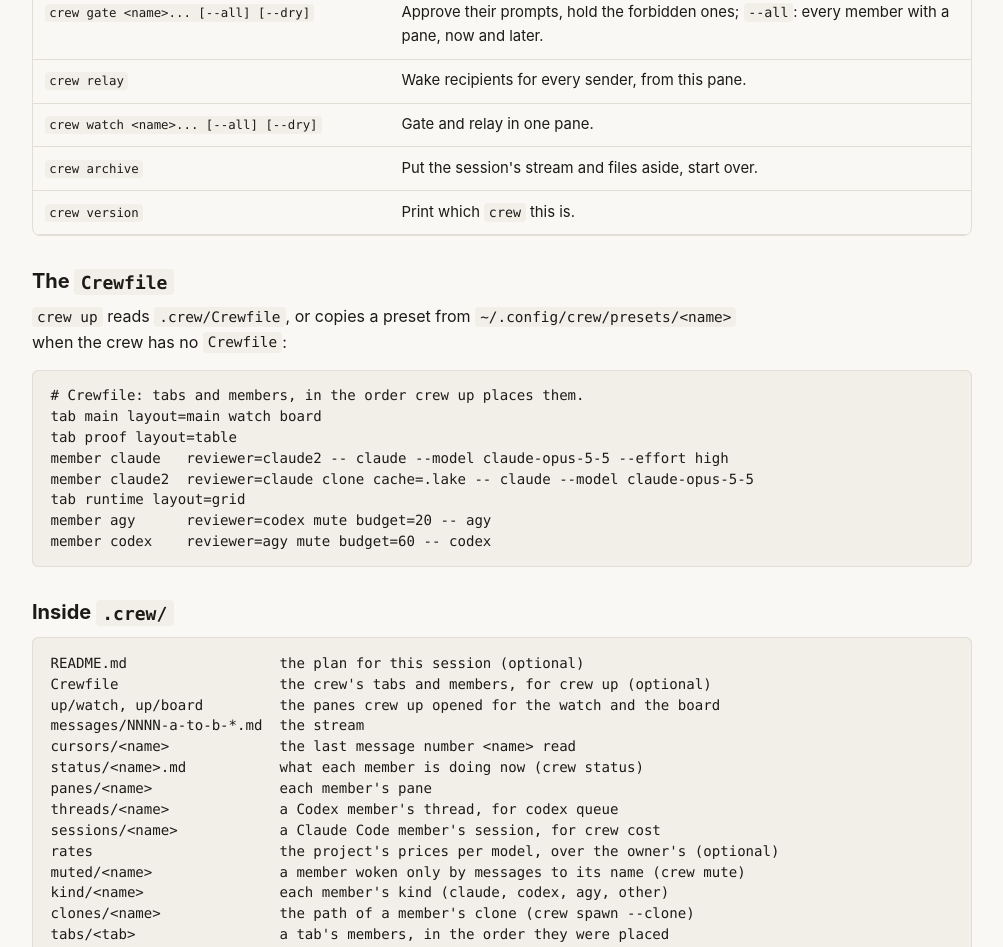
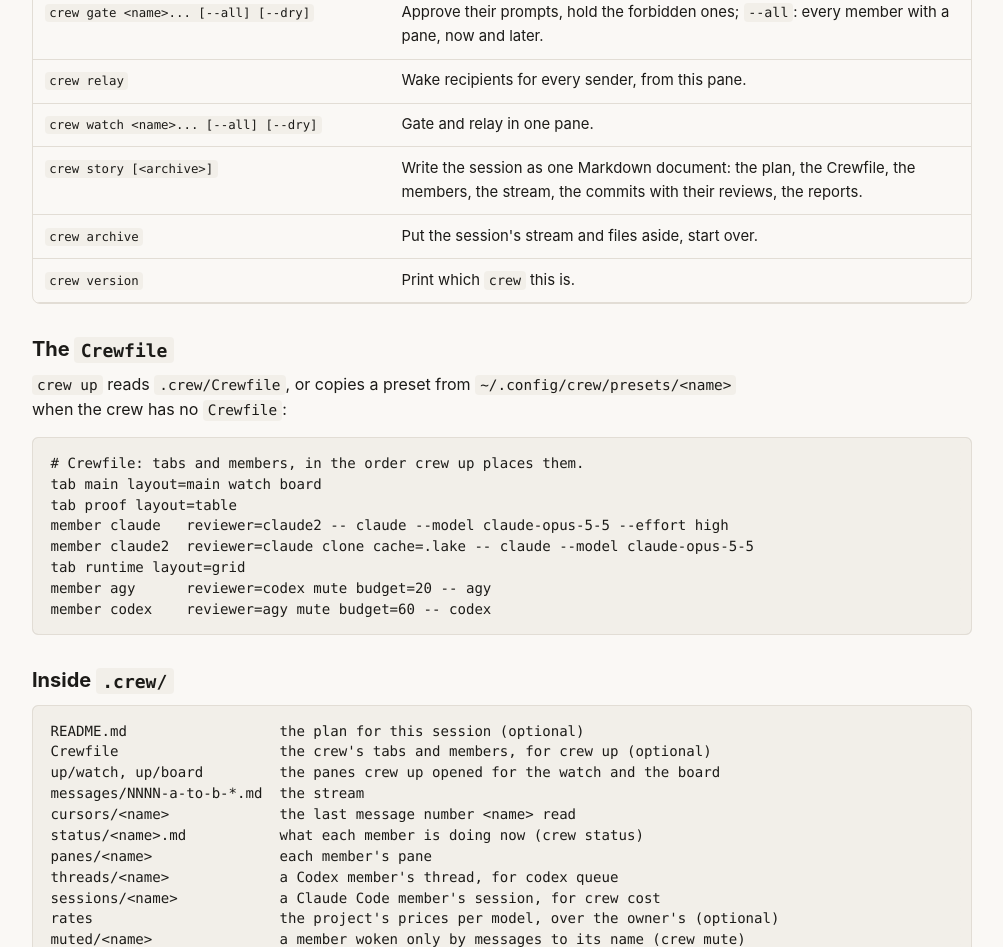
Before and after one commit to mrfoxes/crew, a plain HTML site: page docs/index.html in a window 1280 px wide. Shown: the part 8488-9435 px from the top of the page, without its empty margins (138-1141 px from the left). Drawn offline with Linux system fonts and the light colour scheme.

Commit message:
Write the session as one document: crew story
The stream is what sets crew apart, and a session left it as dozens
of files under messages/, with the statuses, the reports, and the cost
beside them: the owner could not hand a session to anyone, and crew
archive tucked it away. crew story writes it as one Markdown document
on stdout: the plan and the Crewfile whole, a line a member with its
kind, tab, clone, reviewer, and what it spent, every message in
order, each Pushed: with who landed it and the Review: that answered
it or whose review it still waits for, and the reports with the
patches left. crew story <time> reads an archive crew archive made,
and crew down --archive saves the story as archive/<time>/story.md.
lib/story.sh holds it; test/story_test.sh reads a fixture crew and its
archive. The site's session (#55) comes from it.

Closes #31

Co-Authored-By: Claude Fable 5.1 <noreply@anthropic.com>

```diff
--- a/docs/index.html
+++ b/docs/index.html
@@ -565,6 +565,10 @@ total    input 2766629  cached 146995979  write 1647717  output 562313  reasonin
               <td>Gate and relay in one pane.</td>
             </tr>
             <tr>
+              <td class="cmd-col"><code>crew story [&lt;archive&gt;]</code></td>
+              <td>Write the session as one Markdown document: the plan, the Crewfile, the members, the stream, the commits with their reviews, the reports.</td>
+            </tr>
+            <tr>
               <td class="cmd-col"><code>crew archive</code></td>
               <td>Put the session's stream and files aside, start over.</td>
             </tr>
```
Also changed, not shown: 6 other files.
